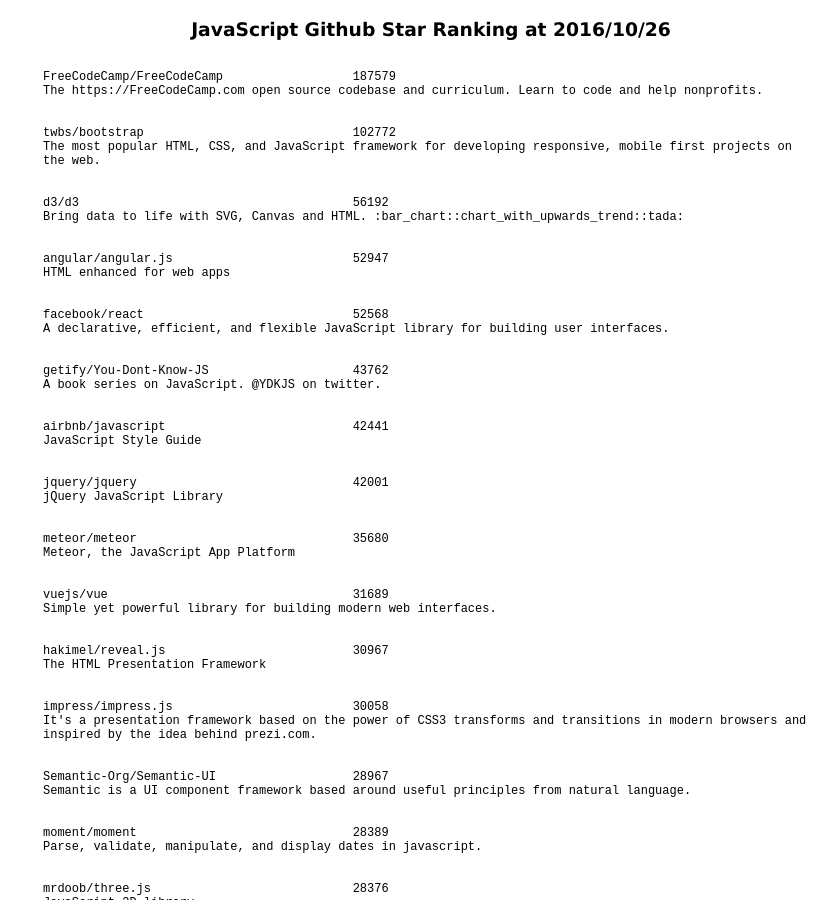
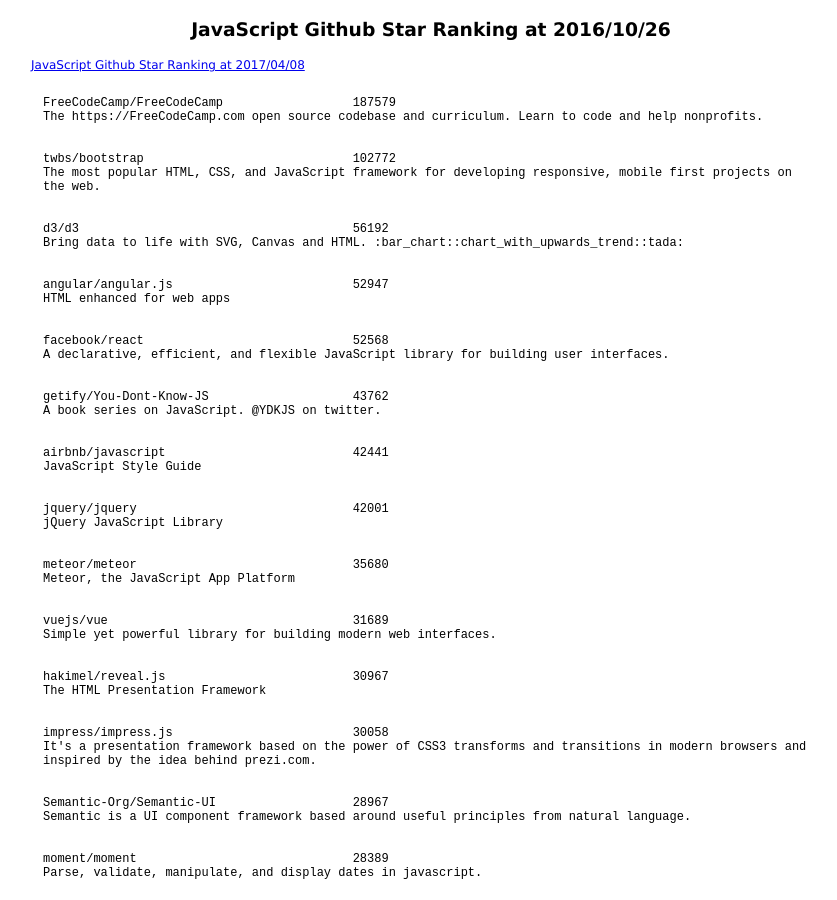
Before and after one commit to 38elements/38elements.github.com, a Jekyll site: the page built from _posts/2016-10-26-javascript-repository-github-star-ranking.md, in a window 1280 px wide and 900 px high. Shown: the whole window, without its empty margins (209-1046 px from the left). Built offline with Jekyll 4.4.1, drawn with Linux system fonts in a browser that asks for light colours.

Commit message:
Update 2016-10-26-javascript-repository-github-star-ranking.md

```diff
--- a/_posts/2016-10-26-javascript-repository-github-star-ranking.md
+++ b/_posts/2016-10-26-javascript-repository-github-star-ranking.md
@@ -2,6 +2,8 @@
 layout: posts
 title: JavaScript Github Star Ranking at 2016/10/26
 ---
+[JavaScript Github Star Ranking at 2017/04/08](/2017/04/08/javascript-repository-github-star-ranking.html)
+
 <pre style="background-color: white;border: none;">
 FreeCodeCamp/FreeCodeCamp                  187579
 The https://FreeCodeCamp.com open source codebase and curriculum. Learn to code and help nonprofits.
```
